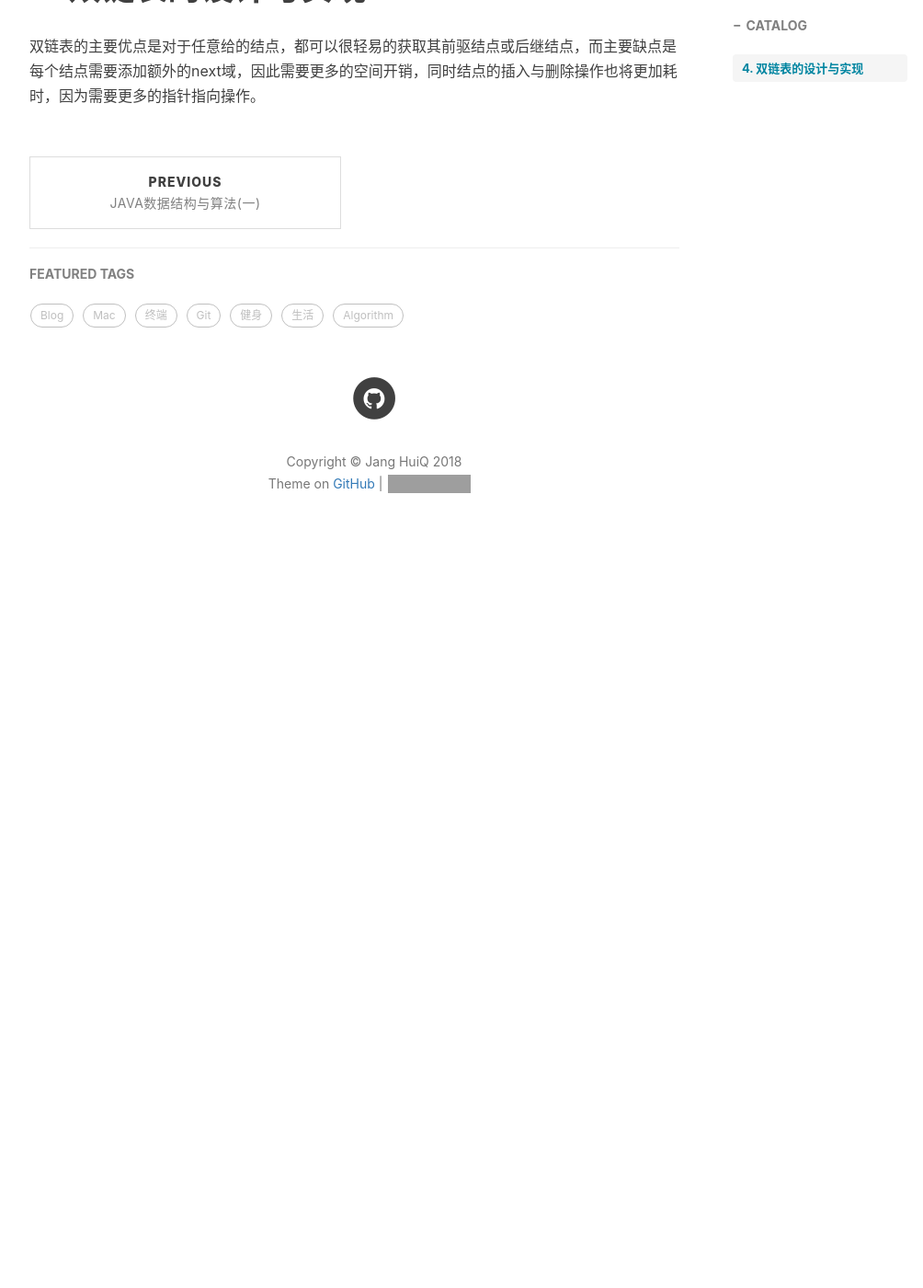
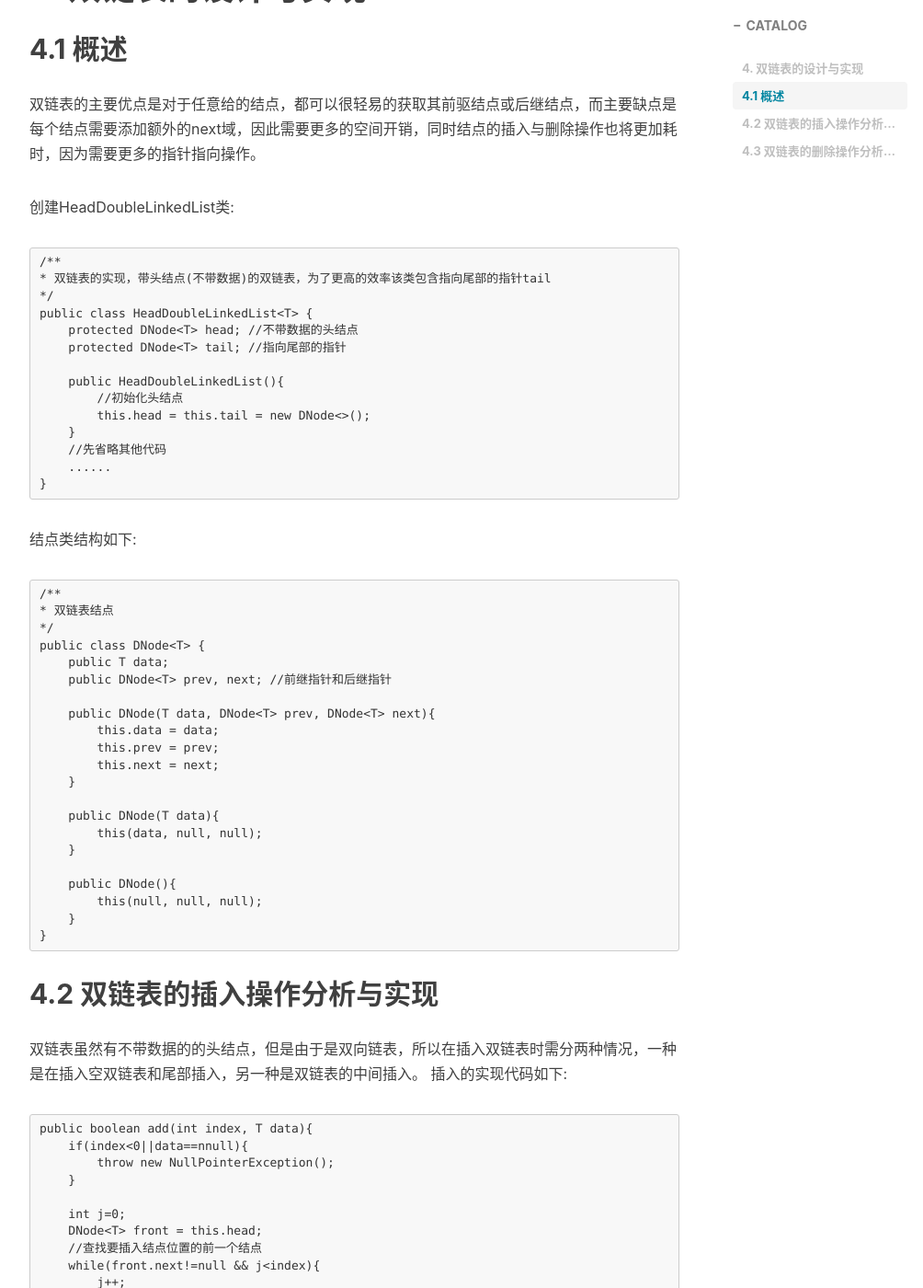
Before and after one commit to jangzc/jangzc.github.io, a Jekyll site: the page built from _posts/2018-08-03-双链表.md, in a window 1280 px wide and 1400 px high, scrolled down 605 px. Shown: the whole window at 92% size, without its empty margins (233-1237 px from the left). Built offline with Jekyll 4.4.1, drawn with Linux system fonts in a browser that asks for light colours; nearby versions of some CDN libraries; comment, search, counter and statistics services are not loaded; before the commit the page ends 1235 px from its top, so only the background shows below that; some of the changed text lies outside the part shown; grey boxes are pictures that could not be loaded.

Commit message:
Update 2018-08-03-双链表.md

````diff
--- a/_posts/2018-08-03-双链表.md
+++ b/_posts/2018-08-03-双链表.md
@@ -11,4 +11,87 @@ tags:
 ---
 
 # 4. 双链表的设计与实现<br>
+## 4.1 概述
 双链表的主要优点是对于任意给的结点，都可以很轻易的获取其前驱结点或后继结点，而主要缺点是每个结点需要添加额外的next域，因此需要更多的空间开销，同时结点的插入与删除操作也将更加耗时，因为需要更多的指针指向操作。
+
+创建HeadDoubleLinkedList类:
+```
+/**
+* 双链表的实现，带头结点(不带数据)的双链表，为了更高的效率该类包含指向尾部的指针tail
+*/
+public class HeadDoubleLinkedList<T> {
+    protected DNode<T> head; //不带数据的头结点
+    protected DNode<T> tail; //指向尾部的指针
+
+    public HeadDoubleLinkedList(){
+        //初始化头结点
+        this.head = this.tail = new DNode<>();
+    }
+    //先省略其他代码
+    ......
+}
+```
+
+结点类结构如下:
+```
+/**
+* 双链表结点
+*/
+public class DNode<T> {
+    public T data;
+    public DNode<T> prev, next; //前继指针和后继指针
+
+    public DNode(T data, DNode<T> prev, DNode<T> next){
+        this.data = data;
+        this.prev = prev;
+        this.next = next;
+    }
+
+    public DNode(T data){
+        this(data, null, null);
+    }
+
+    public DNode(){
+        this(null, null, null);
+    }
+}
+```
+
+## 4.2 双链表的插入操作分析与实现<br>
+双链表虽然有不带数据的的头结点，但是由于是双向链表，所以在插入双链表时需分两种情况，一种是在插入空双链表和尾部插入，另一种是双链表的中间插入。
+插入的实现代码如下:
+```
+public boolean add(int index, T data){
+    if(index<0||data==nnull){
+        throw new NullPointerException();
+    }
+
+    int j=0;
+    DNode<T> front = this.head;
+    //查找要插入结点位置的前一个结点
+    while(front.next!=null && j<index){
+        j++;
+        front = front.next;
+    }
+
+    //创建需要插入的结点，并让其前继指针指向front, 后继指针指向front.next
+    DNode<T> q = new DNode<T>(data, front, front.next);
+
+    //空双链表插入和尾部插入，无需此操作
+    if(front.next!=null){
+        //更改front.next的前继指针
+        front.next.prev = q;
+    }
+    更改front的后继指针
+    front.next = q;
+
+    //在尾部插入时需要注意更新tail指向
+    if(front==this.tail){
+        this.tail = q;
+    }
+
+    return true;
+}
+```
+
+## 4.3 双链表的删除操作分析与实现<br>
````
